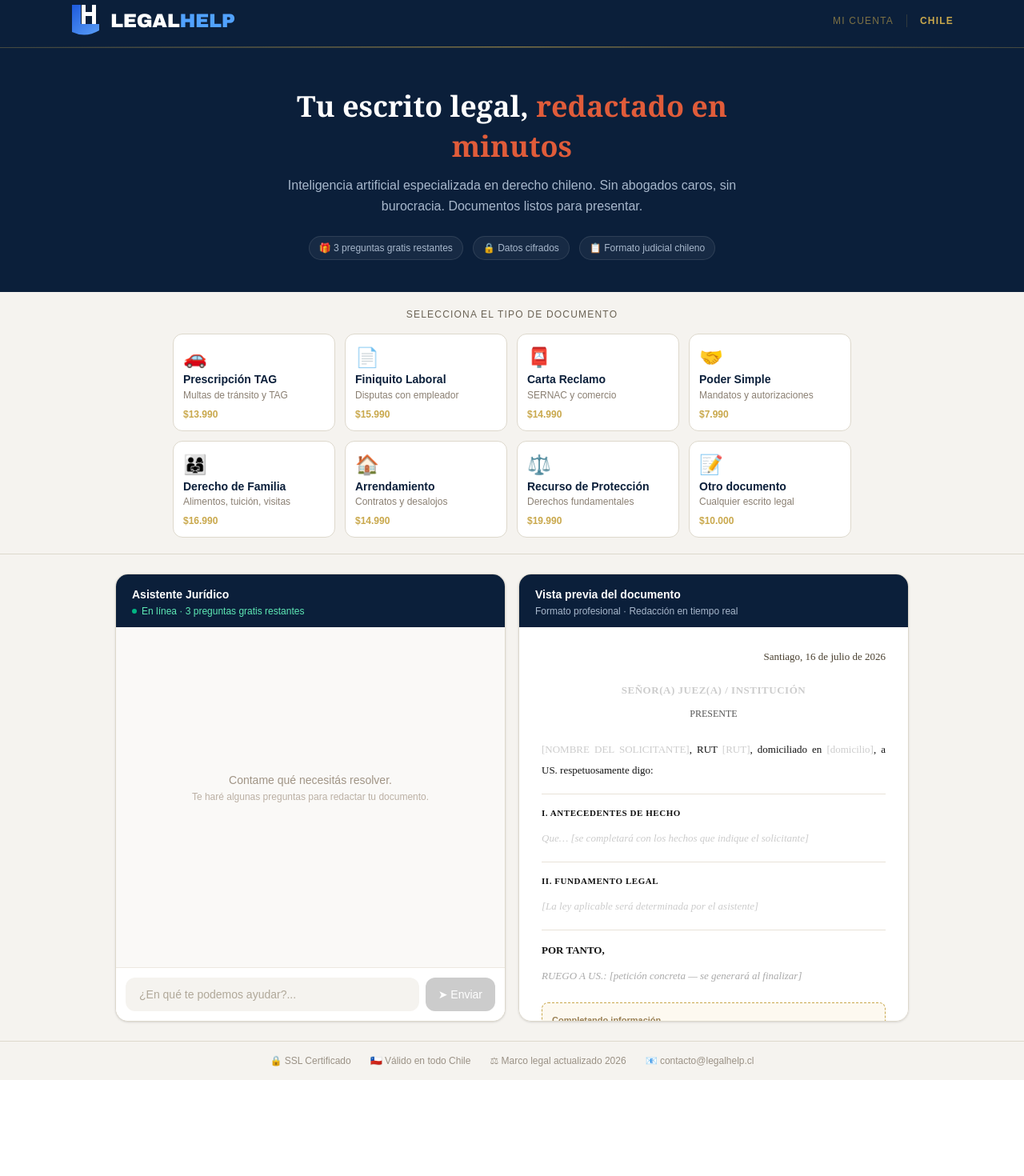
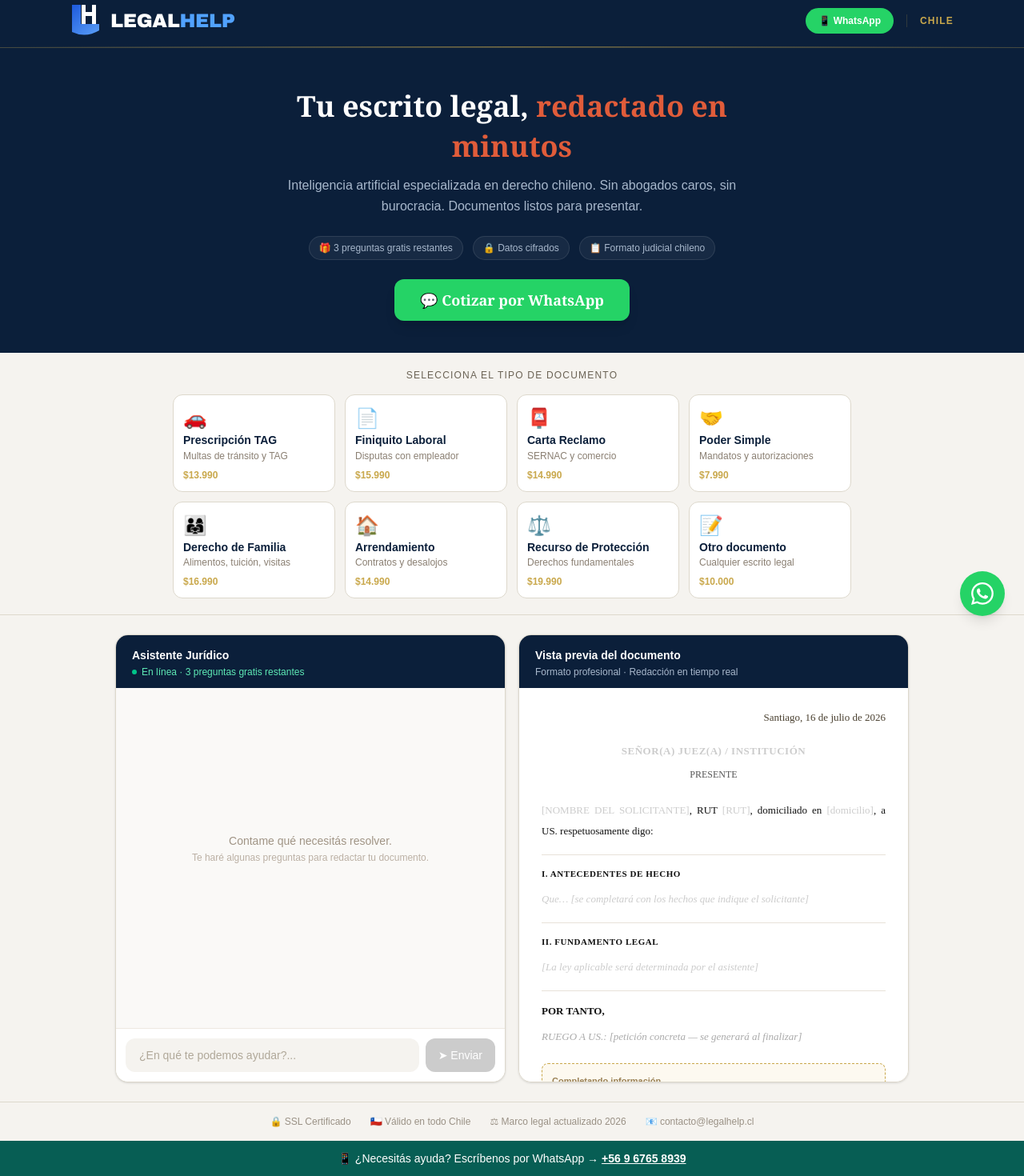
Before and after one commit to consmarbella/legalhelp-chile, a Next.js app: page / in a window 1280 px wide. Shown: the part 6-1476 px from the top of the page at 80% size. Before the commit the page ends 1356 px from the top, so only its background shows below. Built offline with nearby package versions, Linux system fonts and the light colour scheme.

Commit message:
add: WhatsApp flotante + CTAs en todas las paginas para conversion

```diff
--- a/app/layout.tsx
+++ b/app/layout.tsx
@@ -77,6 +77,32 @@
           }}
         />
         {children}
+
+        {/* WhatsApp Floating Button */}
+        <a
+          href="https://wa.me/56967658939?text=Hola%20LegalHelp%2C%20quiero%20generar%20un%20documento%20legal"
+          target="_blank"
+          rel="noopener noreferrer"
+          className="fixed bottom-6 right-6 z-50 bg-[#25D366] w-14 h-14 rounded-full flex items-center justify-center text-white shadow-lg hover:bg-[#20ba5a] transition-colors hover:scale-110"
+          aria-label="Contactar por WhatsApp"
+        >
+          <svg xmlns="http://www.w3.org/2000/svg" width="28" height="28" fill="currentColor" viewBox="0 0 16 16">
+            <path d="M13.601 2.326A7.854 7.854 0 0 0 7.994 0C3.627 0 .068 3.558.064 7.926c0 1.399.366 2.76 1.057 3.965L0 16l4.204-1.102a7.933 7.933 0 0 0 3.79.965h.004c4.368 0 7.926-3.558 7.93-7.93A7.898 7.898 0 0 0 13.6 2.326zM7.994 14.521a6.573 6.573 0 0 1-3.356-.92l-.24-.144-2.494.654.666-2.433-.156-.251a6.56 6.56 0 0 1-1.007-3.505c0-3.626 2.957-6.584 6.591-6.584a6.56 6.56 0 0 1 4.66 1.931 6.557 6.557 0 0 1 1.928 4.66c-.004 3.639-2.961 6.592-6.592 6.592zm3.615-4.934c-.197-.099-1.17-.578-1.353-.646-.182-.065-.315-.099-.445.099-.133.197-.513.646-.627.775-.114.133-.232.148-.43.05-.197-.1-.836-.308-1.592-.985-.59-.525-.985-1.175-1.103-1.372-.114-.198-.011-.304.088-.403.087-.088.197-.232.296-.346.1-.114.133-.198.198-.33.065-.134.034-.248-.015-.347-.05-.099-.445-1.076-.612-1.47-.16-.389-.323-.335-.445-.34-.114-.007-.247-.007-.38-.007a.729.729 0 0 0-.529.247c-.182.198-.691.677-.691 1.654 0 .977.71 1.916.81 2.049.098.133 1.394 2.132 3.383 2.992.47.205.84.326 1.129.418.475.152.904.129 1.246.08.38-.058 1.171-.48 1.338-.943.164-.464.164-.86.114-.943-.049-.084-.182-.133-.38-.232z"/>
+          </svg>
+        </a>
+
+        {/* WhatsApp bar at bottom of every page */}
+        <div className="bg-[#075e54] text-white text-center py-3 px-4 text-sm">
+          <span>📱 ¿Necesitás ayuda? Escríbenos por WhatsApp → </span>
+          <a
+            href="https://wa.me/56967658939?text=Hola%20LegalHelp%2C%20quiero%20generar%20un%20documento%20legal"
+            target="_blank"
+            rel="noopener noreferrer"
+            className="font-bold underline hover:text-[#25D366]"
+          >
+            +56 9 6765 8939
+          </a>
+        </div>
       </body>
     </html>
   );
--- a/app/p/[slug]/page.tsx
+++ b/app/p/[slug]/page.tsx
@@ -95,7 +95,17 @@
         <Link href="/" className="text-white font-bold text-lg tracking-tight">
           ⚖️ LegalHelp Chile
         </Link>
-        <span className="text-[#c9a84c] text-xs font-medium">🇨🇱 Documentos legales al instante</span>
+        <div className="flex items-center gap-3">
+          <span className="text-[#c9a84c] text-xs font-medium hidden sm:block">🇨🇱 Documentos legales al instante</span>
+          <a
+            href={`https://wa.me/56967658939?text=Hola%20LegalHelp%2C%20vengo%20de%20${slug}%20y%20quiero%20un%20documento`}
+            target="_blank"
+            rel="noopener noreferrer"
+            className="bg-[#25D366] text-white text-xs px-3 py-1.5 rounded-full font-bold hover:bg-[#20ba5a] transition-colors"
+          >
+            📱 WhatsApp
+          </a>
+        </div>
       </nav>
 
       {/* HERO */}
@@ -126,6 +136,18 @@
               {pill}
             </span>
           ))}
+        </div>
+
+        {/* WhatsApp CTA */}
+        <div className="mt-6">
+          <a
+            href={`https://wa.me/56967658939?text=Hola%20LegalHelp%2C%20necesito%20un%20documento%20de%20${encodeURIComponent(data.categoria)}%20en%20${encodeURIComponent(data.variable)}`}
+            target="_blank"
+            rel="noopener noreferrer"
+            className="inline-block bg-[#25D366] text-white font-bold px-8 py-3 rounded-xl text-lg hover:bg-[#20ba5a] transition-colors shadow-lg hover:shadow-xl"
+          >
+            💬 Cotizar por WhatsApp
+          </a>
         </div>
       </div>
 
--- a/app/page.tsx
+++ b/app/page.tsx
@@ -332,7 +332,14 @@
             </div>
           </div>
           <div className="flex items-center gap-4" style={{ fontFamily: 'sans-serif' }}>
-            <span className="text-[#c9a84c]/60 text-xs uppercase tracking-widest">Mi cuenta</span>
+            <a
+              href="https://wa.me/56967658939?text=Hola%20LegalHelp%2C%20quiero%20generar%20un%20documento"
+              target="_blank"
+              rel="noopener noreferrer"
+              className="bg-[#25D366] text-white text-xs px-4 py-2 rounded-full font-bold hover:bg-[#20ba5a] transition-colors"
+            >
+              📱 WhatsApp
+            </a>
             <div className="w-px h-4 bg-[#c9a84c]/20" />
             <span className="text-[#c9a84c] text-xs font-semibold uppercase tracking-widest">Chile</span>
           </div>
@@ -356,6 +363,16 @@
               '🔒 Datos cifrados','📋 Formato judicial chileno'].map(b => (
               <span key={b} className="bg-white/5 border border-white/10 text-[#a8b8cc] px-3 py-1.5 rounded-full">{b}</span>
             ))}
+          </div>
+          <div className="mt-6">
+            <a
+              href="https://wa.me/56967658939?text=Hola%20LegalHelp%2C%20quiero%20generar%20un%20documento"
+              target="_blank"
+              rel="noopener noreferrer"
+              className="inline-block bg-[#25D366] text-white font-bold px-8 py-3 rounded-xl text-lg hover:bg-[#20ba5a] transition-colors shadow-lg"
+            >
+              💬 Cotizar por WhatsApp
+            </a>
           </div>
         </div>
       </div>
```
